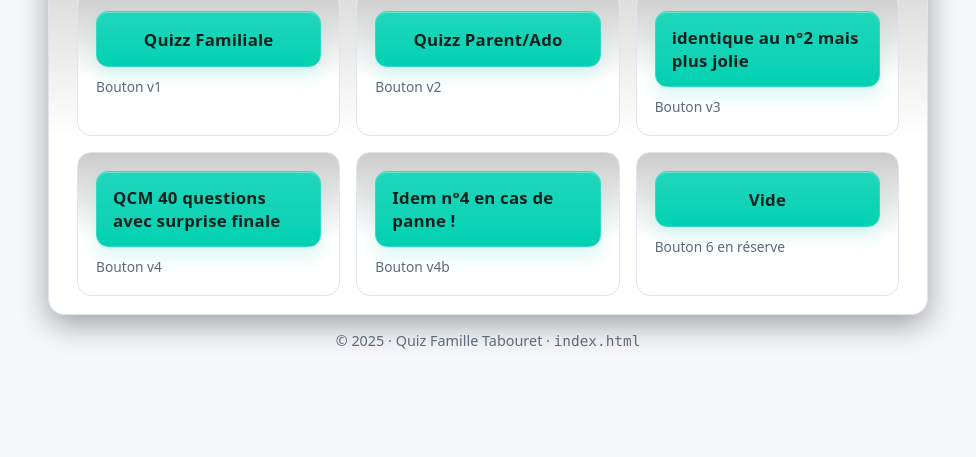
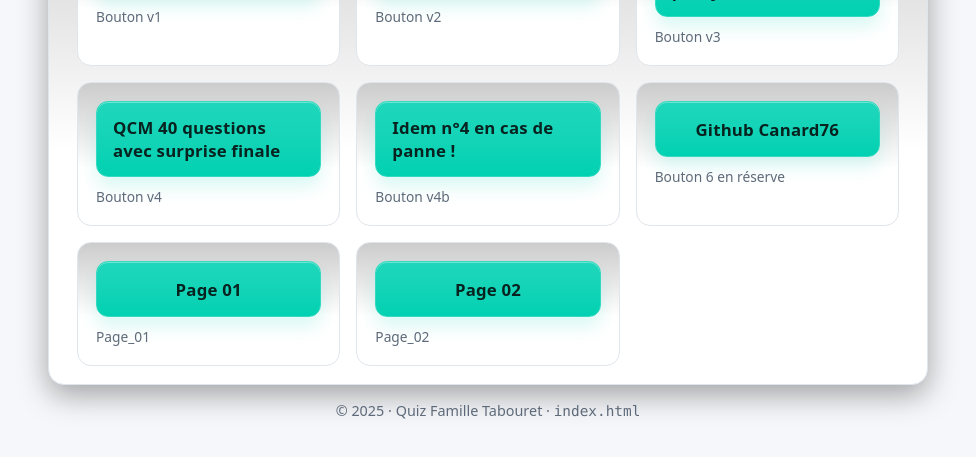
Before and after one commit to Canard76/index, a plain HTML site: page index.html in a window 1280 px wide. Shown: the part 283-740 px from the top of the page, without its empty margins (152-1128 px from the left). Drawn offline with Linux system fonts and the light colour scheme.

Commit message:
index.html

```diff
--- a/index.html
+++ b/index.html
@@ -118,11 +118,20 @@
         <article class="card">
           <a class="btn" href="https://canard76.github.io/quiz-famille-tabouret-v4b" target="_blank" rel="noopener noreferrer">Idem n°4 en cas de panne !</a>
           <span class="tag">Bouton v4b</span>
-        </article>
+       </article>
         <article class="card">
-          <a class="btn" href="https://github.com/Canard76" target="_blank" rel="noopener noreferrer">Vide</a>
+          <a class="btn" href="https://github.com/Canard76" target="_blank" rel="noopener noreferrer">Github Canard76</a>
           <span class="tag">Bouton 6 en réserve</span>
-        </article>
+         </article>
+		 <article class="card">
+          <a class="btn" href="https://github.com/Page_01" target="_blank" rel="noopener noreferrer">Page 01</a>
+          <span class="tag">Page_01 </span>
+		</article>
+		 </article>
+		 <article class="card">
+          <a class="btn" href="https://github.com/Page_02" target="_blank" rel="noopener noreferrer">Page 02</a>
+          <span class="tag">Page_02 </span>
+		</article>
       </section>
     </header>
     <footer>
```
